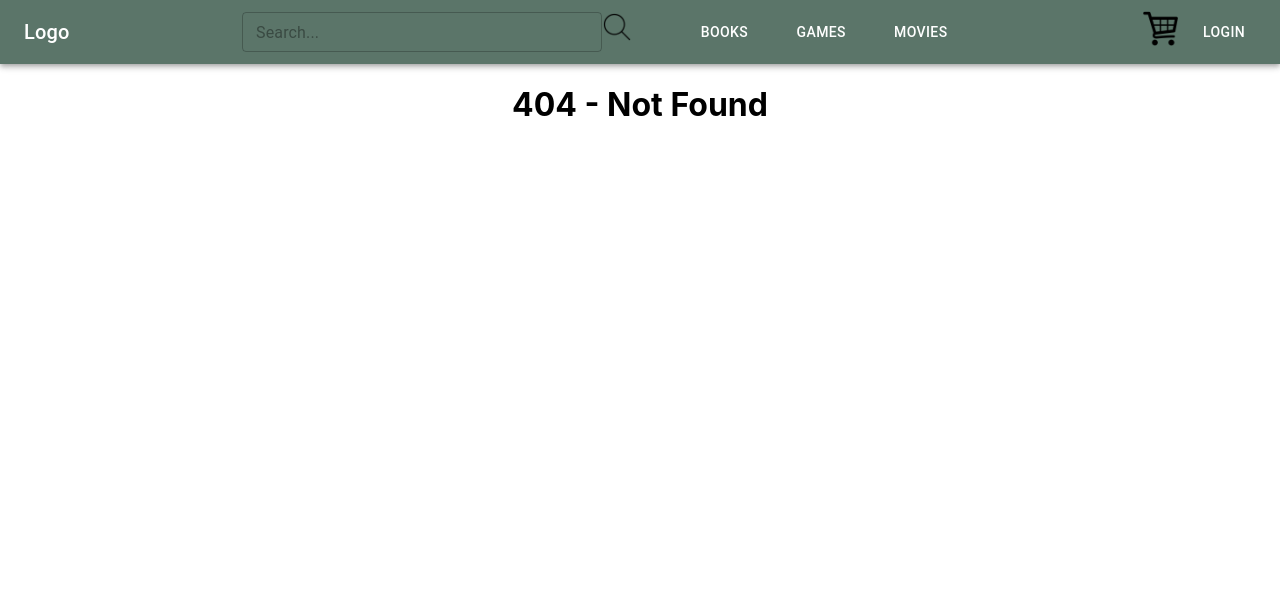
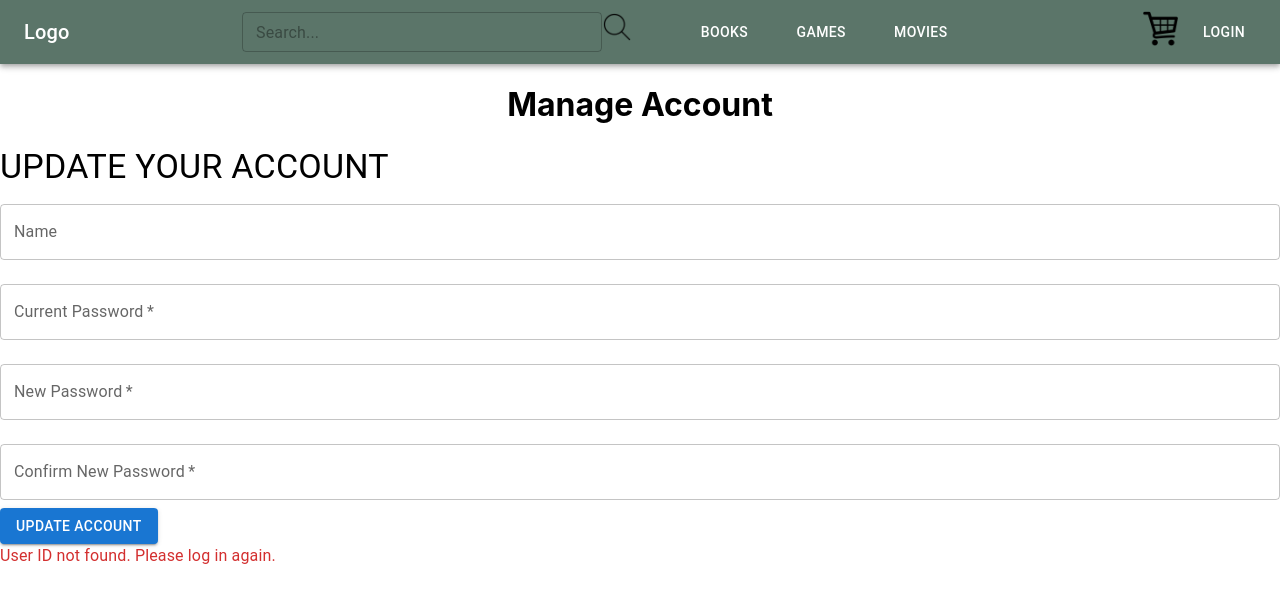
Before and after one commit to c3374491/INFT3050-Project, a React (Create React App) app in the folder entertainment-guild/: page /manageaccount in a window 1280 px wide. Before the commit this address had no page. Shown: the top 602 px of the page. Built offline with nearby package versions, Linux system fonts and the light colour scheme.

Commit message:
Updated Manage Account

```diff
--- a/entertainment-guild/src/App.js
+++ b/entertainment-guild/src/App.js
@@ -13,6 +13,7 @@ import SignUp from "./pages/SignUp";
 import Management from "./pages/Management";
 import ManageUsers from "./pages/ManageUsers";
 import ManageProducts from "./pages/ManageProducts";
+import ManageAccount from './pages/ManageAccount.js';
 import NavBarUsers from "./component/NavBarUsers";
 import NavBarAdmin from "./component/NavBarAdmin"
 import ProductListSearch from "./pages/ProductListSearch";
@@ -38,6 +39,7 @@ const App = () => {
 				<Route path="/signup" element={<SignUp />} />
 				<Route path="/management" element={<Management />} />
 				<Route path="/manageusers" element={<ManageUsers />} />
+				<Route path="/manageaccount"element={<ManageAccount />} />
 				<Route path="/manageproducts" element={<ManageProducts />} />
 				<Route path="*" element={<ErrorNotFound />} />
 				<Route path="productlistsearch" element={<ProductListSearch />} />
--- a/entertainment-guild/src/helpers/HandleLogin.js
+++ b/entertainment-guild/src/helpers/HandleLogin.js
@@ -60,6 +60,7 @@ const processLogin = async (username, password, token) => {
 			return {
 				token,
 				userInfo: {
+					id: user.Id,
 					name: user.Name,
 					email: user.Email,
 					salt: user.Salt, // Include salt for future operations
--- a/entertainment-guild/src/pages/ManageAccount.js
+++ b/entertainment-guild/src/pages/ManageAccount.js
@@ -1,8 +1,8 @@
 // ManageAccount.js
 // Author: Liam Kimberley || C3375248
-// Last Updated: 21/10/2024
+// Last Updated: 26/10/2024
 
-import React, { useState } from 'react';
+import React, { useState, useEffect } from 'react';
 import { Typography, Box, TextField, Button } from '@mui/material';
 import axios from 'axios';
 import HandleCookies from '../helpers/HandleCookies';
@@ -19,6 +19,13 @@ const ManageAccount = () => {
     const [error, setError] = useState(null);
     const [successMessage, setSuccessMessage] = useState('');
 
+    // Check if authToken and user ID are available
+    useEffect(() => {
+        if (!authToken || !authToken.id) {
+            setError('User ID not found. Please log in again.');
+        }
+    }, [authToken]);
+
     const handleInputChange = (e) => {
         setFormData({
             ...formData,
@@ -29,7 +36,13 @@ const ManageAccount = () => {
     const handleSubmit = async (e) => {
         e.preventDefault();
 
-        // Basic validation
+        // Check for authToken and user ID before proceeding
+        if (!authToken || !authToken.id) { // Check for userID
+            setError('Unable to update account. Missing user ID.');
+            return;
+        }
+
+        // Basic validation for passwords
         if (formData.newPassword !== formData.confirmPassword) {
             setError('New passwords do not match');
             return;
@@ -38,11 +51,8 @@ const ManageAccount = () => {
         try {
             // Hash the current password for verification
             const hashedCurrentPassword = await sha256(authToken.salt + formData.currentPassword);
-            console.log('Stored salt:', authToken.salt);
-            console.log('Hashed Current Password:', hashedCurrentPassword); // Log hashed current password
-            console.log('Stored Hashed Password:', authToken.hashPW); // Log stored hashed password for comparison
 
-            // Check if the current password matches the one in the auth token (hashed)
+            // Check if the current password matches the one in the authToken (hashed)
             if (hashedCurrentPassword !== authToken.hashPW) {
                 setError('Current password is incorrect');
                 return;
@@ -53,14 +63,15 @@ const ManageAccount = () => {
 
             // Prepare the updated user data
             const updatedUser = {
-                Name: formData.name,
+                UserID: authToken.id,
+                Name: formData.name || undefined, // Only include if a name is provided
                 HashPW: newHashedPassword,
-                salt: authToken.salt // Ensure to keep the salt
+                Salt: authToken.salt // Keep the salt
             };
 
-            // Send PUT request to update user information
-            const response = await axios.put(
-                `http://localhost:8080/api/v1/db/data/v1/inft3050/Patrons/${authToken.id}`,
+            // Use a PATCH request to the correct URL using the patron's UserID as the identifier
+            const response = await axios.patch(
+                `http://localhost:8080/api/v1/db/data/v1/inft3050/Patrons/${authToken.id}`, // Use UserID in the URL path
                 updatedUser,
                 {
                     headers: {
@@ -70,22 +81,19 @@ const ManageAccount = () => {
                 }
             );
 
-            console.log('API Response:', response.data); // Log the API response
-
-            // Setting the updated token with valid structure
+            // Update the token with the new hashed password and name
             const updatedToken = {
                 ...authToken,
-                name: formData.name,
+                name: formData.name || authToken.name, // Use previous name if no new name is provided
                 hashPW: newHashedPassword // Ensure you're passing the new hashed password correctly
             };
 
-            // Setting the updated token
-            setAuthToken(updatedToken); // This will store the updated token in cookies
+            // Set the updated token in cookies
+            setAuthToken(updatedToken);
 
             setSuccessMessage('Account updated successfully!');
             setError(null); // Clear any previous errors
         } catch (error) {
-            console.error('Update failed:', error);
             setError(error.response?.data?.msg || 'Failed to update account. Please try again.');
         }
     };
```
